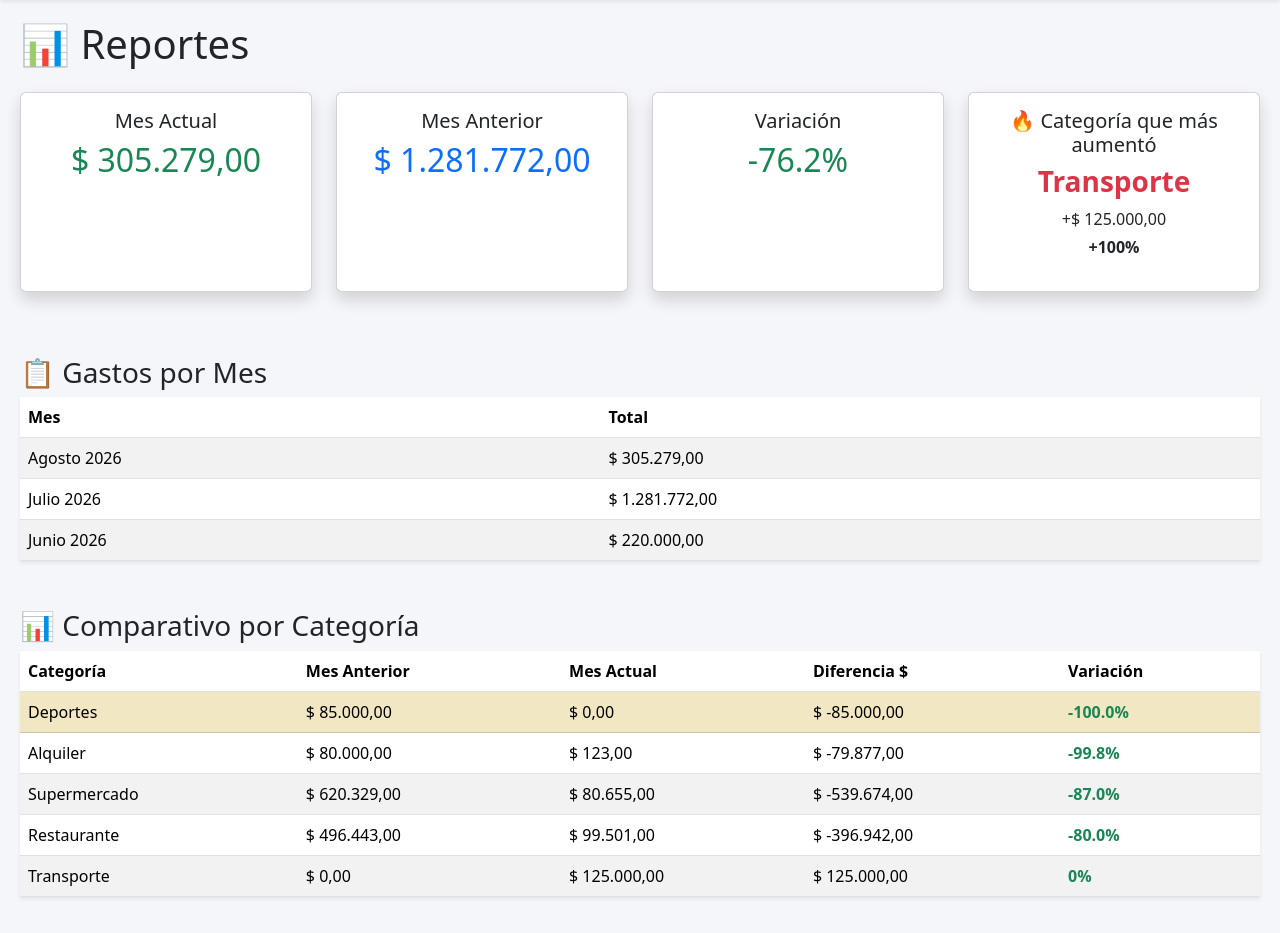
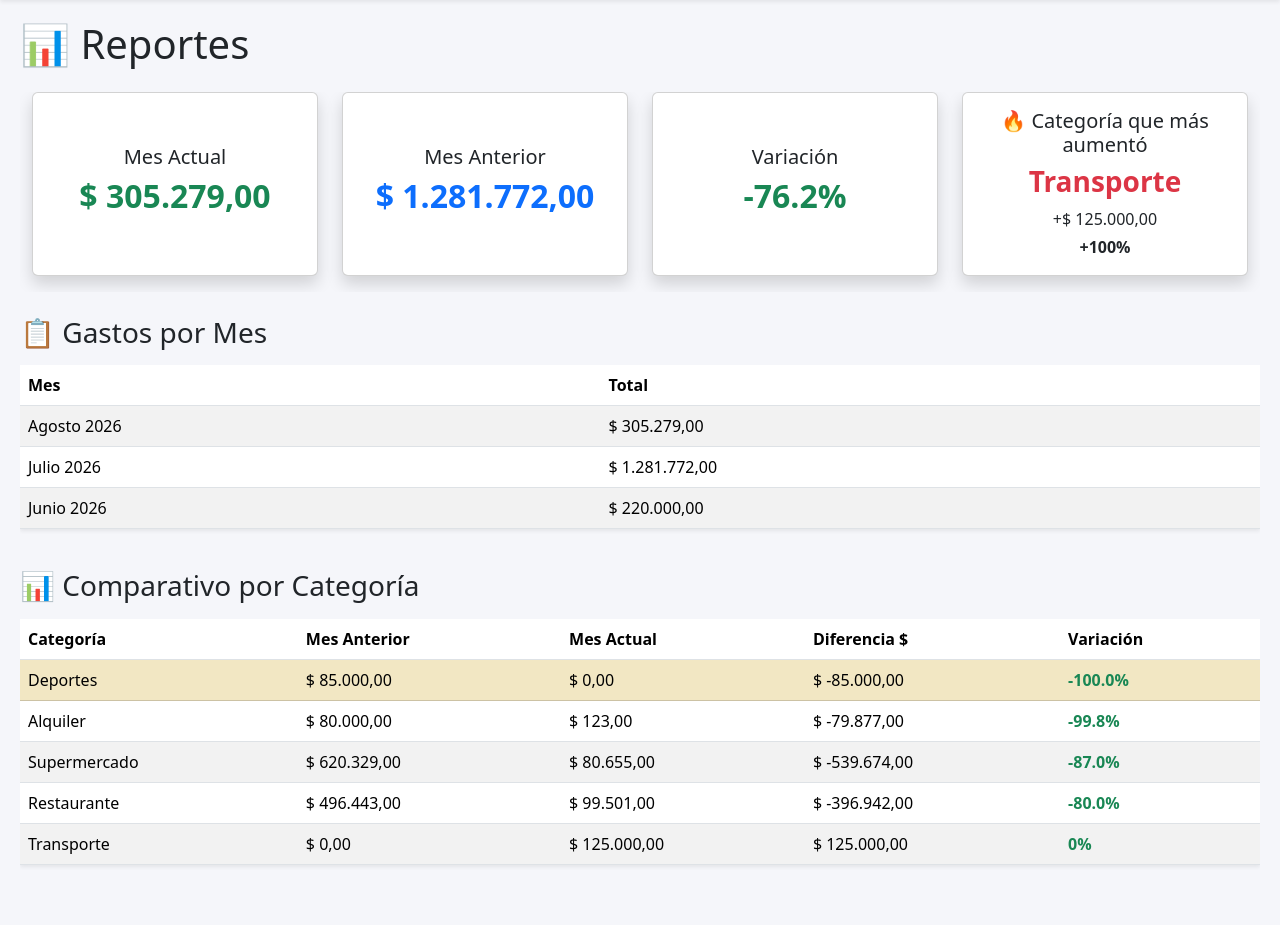
Before and after one commit to kleiwerfn2/finanzas-familiaNP, a Flask app: page /reportes in a window 1280 px wide. Shown: the part 56-989 px from the top of the page. After the commit the page ends 925 px from the top, so only its background shows below. Run offline with Flask 3, Linux system fonts and the light colour scheme; data comes from the database, SQL or seed files in the repository.

Commit message:
reportes responsibe

```diff
--- a/templates/reportes.html
+++ b/templates/reportes.html
@@ -2,106 +2,65 @@
 
 {% block contenido %}
 
-<h1 class="mb-4">
-    📊 Reportes
-</h1>
+<h1 class="mb-4">📊 Reportes</h1>
 
-<div class="row">
+<!-- Tarjetas resumen: Scroll horizontal en móviles sin romper la fila -->
+<div class="row flex-nowrap overflow-x-auto pb-2 mb-4 ms-0 me-0" style="-webkit-overflow-scrolling: touch;">
 
-    <div class="col-lg-3 col-md-6 mb-3">
-
+    <div class="col-10 col-sm-6 col-lg-3 flex-shrink-0 mb-2">
         <div class="card shadow h-100">
-
-            <div class="card-body text-center">
-
+            <div class="card-body text-center d-flex flex-column justify-content-center">
                 <h5>Mes Actual</h5>
-
-                <h2 class="text-success">
+                <h2 class="text-success fw-bold">
                     $ {{ total_mes_actual | moneda }}
                 </h2>
-
+            </div>
+        </div>
     </div>
 
+    <div class="col-10 col-sm-6 col-lg-3 flex-shrink-0 mb-2">
+        <div class="card shadow h-100">
+            <div class="card-body text-center d-flex flex-column justify-content-center">
+                <h5>Mes Anterior</h5>
+                <h2 class="text-primary fw-bold">
+                    $ {{ total_mes_anterior | moneda }}
+                </h2>
+            </div>
+        </div>
     </div>
 
+    <div class="col-10 col-sm-6 col-lg-3 flex-shrink-0 mb-2">
+        <div class="card shadow h-100">
+            <div class="card-body text-center d-flex flex-column justify-content-center">
+                <h5>Variación</h5>
+                <h2 class="{% if variacion > 0 %}text-danger{% else %}text-success{% endif %} fw-bold">
+                    {{ variacion }}%
+                </h2>
+            </div>
+        </div>
     </div>
 
-    <div class="col-lg-3 col-md-6 mb-3">
-
+    <div class="col-10 col-sm-6 col-lg-3 flex-shrink-0 mb-2">
         <div class="card shadow h-100">
-
-            <div class="card-body text-center">
-
-                <h5>Mes Anterior</h5>
-
-                <h2 class="text-primary">
-                    $ {{ total_mes_anterior | moneda }}
-                </h2>
-
-            </div>
-
-        </div>
-
-    </div>
-
-    <div class="col-lg-3 col-md-6 mb-3">
-
-        <div class="card shadow h-100">
-
-            <div class="card-body text-center">
-
-                <h5>Variación</h5>
-
-                <h2 class="{% if variacion > 0 %}text-danger{% else %}text-success{% endif %}">
-                    {{ variacion }}%
-                </h2>
-
-            </div>
-
-        </div>
-
-    </div>
-
-    <div class="col-lg-3 col-md-6 mb-3">
-
-        <div class="card shadow h-100">
-
-            <div class="card-body text-center">
-
+            <div class="card-body text-center d-flex flex-column justify-content-center">
                 <h5>🔥 Categoría que más aumentó</h5>
-
                 {% if categoria_mas_aumento %}
-
                     <h3 class="text-danger fw-bold">
-
                         {{ categoria_mas_aumento.categoria }}
-
                     </h3>
-
                     <p class="mb-1">
-
                         +$ {{ categoria_mas_aumento.diferencia | moneda }}
-
                     </p>
-
-                    <p class="fw-bold">
-
+                    <p class="fw-bold mb-0">
                         +{{ categoria_mas_aumento.porcentaje }}%
-
                     </p>
-
                 {% else %}
-
-                    <p>
+                    <p class="mb-0">
                         ✅ No hay categorías con aumento
                     </p>
-
                 {% endif %}
-
             </div>
-
         </div>
-
     </div>
 </div>
 
@@ -120,50 +79,34 @@
     '12':'Diciembre'
 } %}
 
-<h3 class="mt-5">
-    📋 Gastos por Mes
-</h3>
-
-<table class="table table-striped table-hover shadow-sm">
-
+<h3 class="mt-4 mb-3">📋 Gastos por Mes</h3>
+<div class="table-responsive mb-4">
+    <table class="table table-striped table-hover shadow-sm align-middle">
         <thead>
             <tr>
                 <th>Mes</th>
                 <th>Total</th>
             </tr>
         </thead>
-
         <tbody>
-
             {% for mes, total in gastos_por_mes %}
-
             <tr>
-
                 <td>
-
                     {{ nombres_meses[mes[5:7]] }}
                     {{ mes[:4] }}
-
                 </td>
-
                 <td>
                     $ {{ total | moneda }}
                 </td>
+            </tr>
+            {% endfor %}
+        </tbody>
+    </table>
+</div>
 
-        </tr>
-
-        {% endfor %}
-
-    </tbody>
-
-</table>
-
-<h3 class="mt-5">
-    📊 Comparativo por Categoría
-</h3>
-
-<table class="table table-striped table-hover shadow-sm">
-
+<h3 class="mt-4 mb-3">📊 Comparativo por Categoría</h3>
+<div class="table-responsive mb-4">
+    <table class="table table-striped table-hover shadow-sm align-middle">
         <thead>
             <tr>
                 <th>Categoría</th>
@@ -173,51 +116,28 @@
                 <th>Variación</th>
             </tr>
         </thead>
-
         <tbody>
-
             {% for item in comparativo_categorias %}
-
             <tr {% if loop.first %}class="table-warning"{% endif %}>
-
                 <td>{{ item.categoria }}</td>
-
+                <td>$ {{ item.anterior | moneda }}</td>
+                <td>$ {{ item.actual | moneda }}</td>
+                <td>$ {{ item.diferencia | moneda }}</td>
                 <td>
-                $ {{ item.anterior | moneda }}
-            </td>
-
-            <td>
-                $ {{ item.actual | moneda }}
-            </td>
-
-            <td>
-                $ {{ item.diferencia | moneda }}
-            </td>
-
-            <td>
-
                     {% if item.variacion > 0 %}
-
                         <span class="text-danger fw-bold">
                             +{{ item.variacion }}%
                         </span>
-
                     {% else %}
-
                         <span class="text-success fw-bold">
                             {{ item.variacion }}%
                         </span>
-
                     {% endif %}
-
                 </td>
-
             </tr>
-
             {% endfor %}
-
         </tbody>
-
     </table>
+</div>
 
 {% endblock %}
```
Lines whose indentation alone changed are shown as unchanged.
